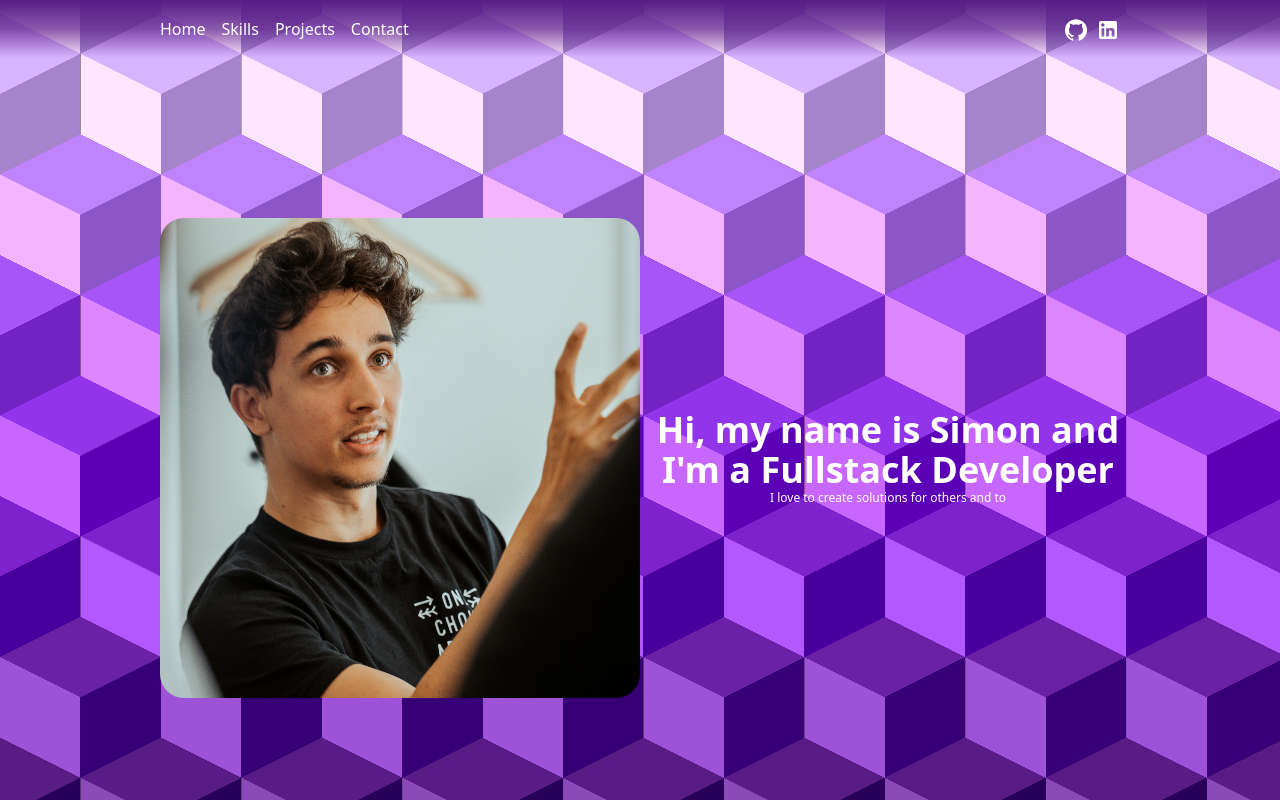
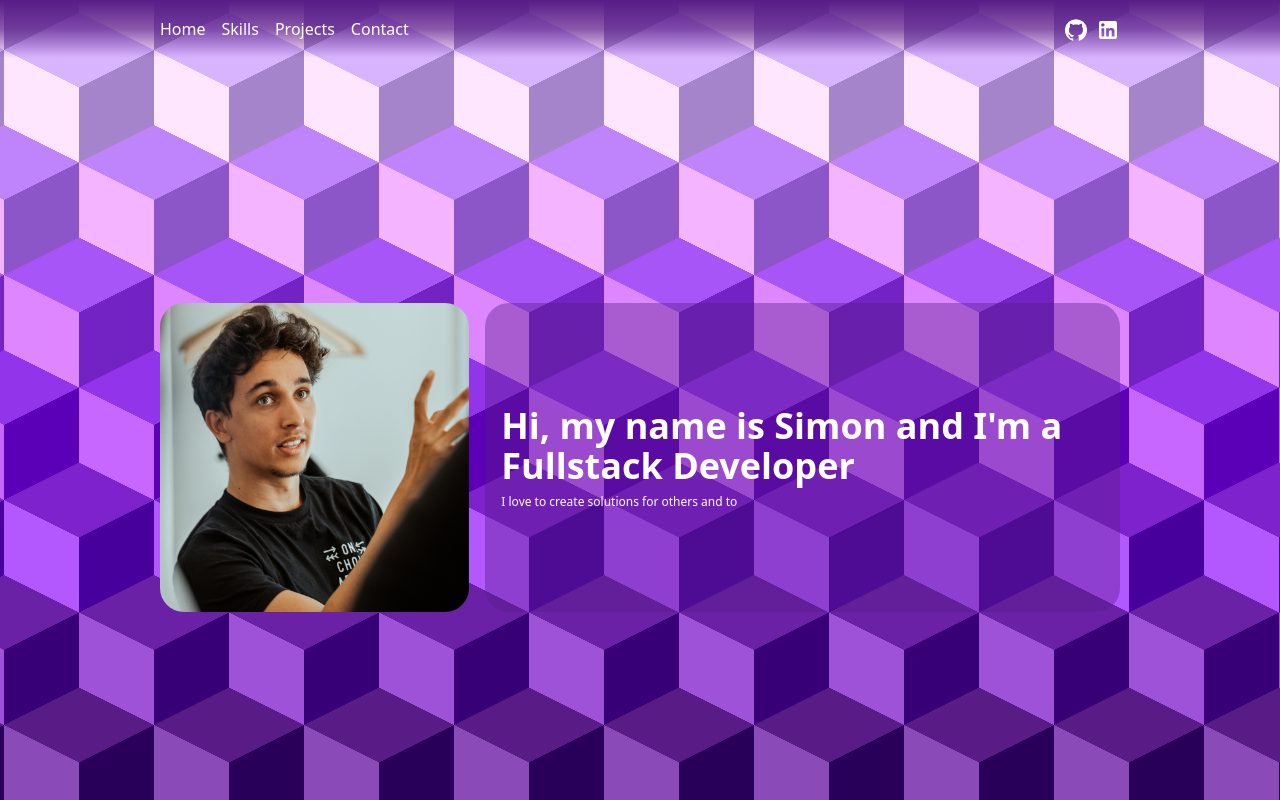
Before and after one commit to xaraquent/newPortfolio, a Next.js app: page / in a window 1280 px wide. Shown: the top 800 px of the page. Built offline with nearby package versions, Linux system fonts and the light colour scheme.

Commit message:
Changed layout to grid

```diff
--- a/src/components/Bio.tsx
+++ b/src/components/Bio.tsx
@@ -3,14 +3,14 @@ import React from 'react'
 
 export default function Bio() {
     return (
-        <div className="flex justify-center h-screen">
-            <div className='flex flex-col items-center px-8 py-4 gap-4 sm:flex-row w-full max-w-5xl '>
-                <img src="bio_picture.jpg" alt="" className='w-6/12 rounded-3xl' />
-                <div className='text-center'>
-                    <h1 className='text-2xl font-semibold md:text-4xl'>
+        <div className="mx-auto flex justify-center items-center min-h-screen max-w-5xl">
+            <div className='grid grid-cols-1 sm:grid-cols-2 md:grid-cols-3 gap-4 px-8 py-4'>
+                <img src="bio_picture.jpg" alt="" className='rounded-3xl' />
+                <div className='md:col-span-2 flex flex-col justify-center bg-purple-900/40 rounded-3xl p-4'>
+                    <h1 className='text-xl sm:text-3xl md:text-4xl font-semibold md:text-left'>
                         Hi, my name is Simon and I'm a Fullstack Developer
                     </h1>
-                    <p className='text-xs'> I love to create solutions for others and to</p>
+                    <p className='text-xs md:text-left mt-2'> I love to create solutions for others and to</p>
                 </div>
             </div>
         </div>
--- a/src/pages/index.tsx
+++ b/src/pages/index.tsx
@@ -10,8 +10,10 @@ export default function Home() {
     <main style={{
       backgroundImage: `url(/bg.svg)`,
       backgroundSize: 'cover',
+      backgroundAttachment: 'fixed',
     }}>
       <Navbar />
+      <Bio />
       <Bio />
     </main >
   )
--- a/src/styles/globals.css
+++ b/src/styles/globals.css
@@ -51,3 +51,8 @@ body {
   transform: translateX(-50%) scaleX(1);
   width: 100%;
 }
+
+/* .underline:active::before {
+  transform: translateX(-50%) scaleX(1);
+  width: 100%;
+} */
```
